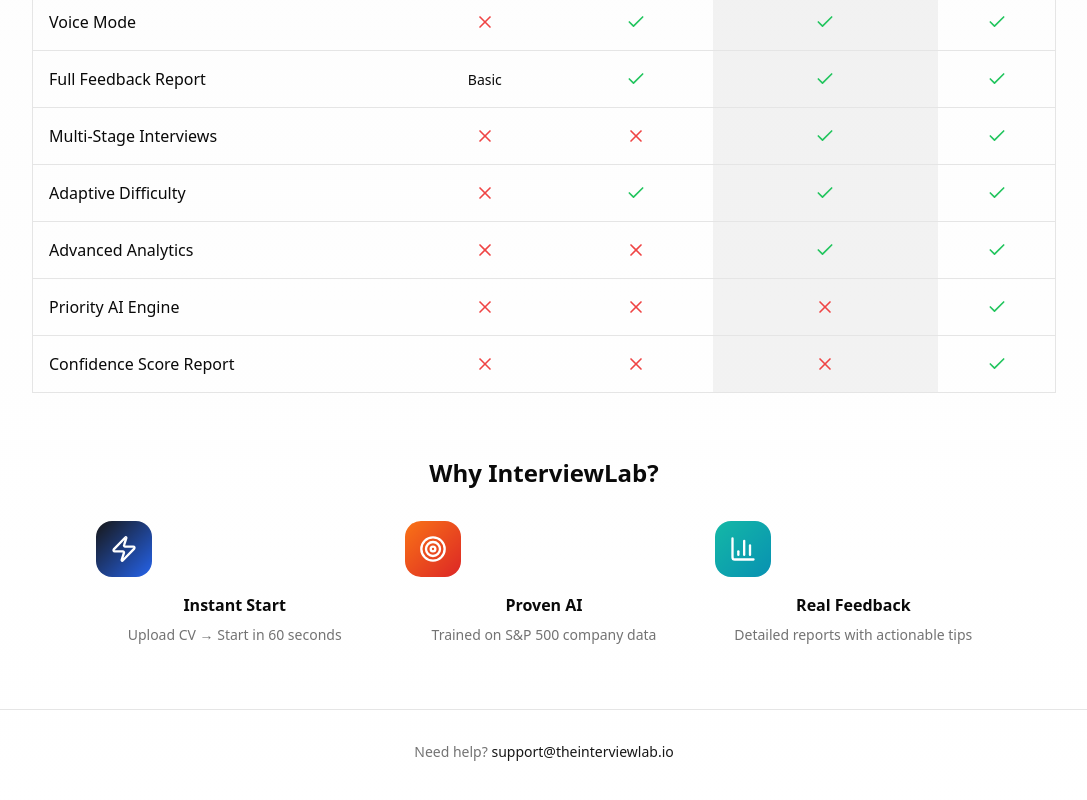
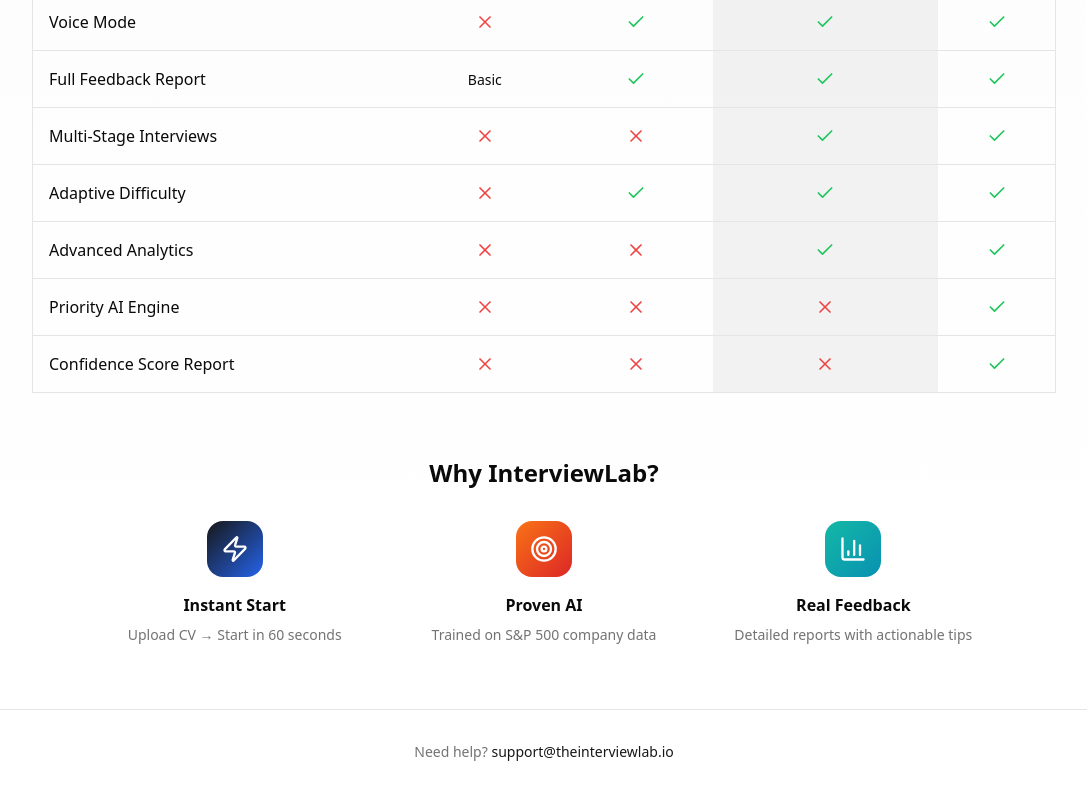
Before and after one commit to athlosconsultants/InterviewLab, a Next.js app: page /pricing in a window 1280 px wide. Shown: the part 1277-2077 px from the top of the page, without its empty margins (96-1183 px from the left). Built offline with nearby package versions, Linux system fonts and the light colour scheme; no server answers.

Commit message:
Fix icon positioning to center them on pricing page

```diff
--- a/app/pricing/page.tsx
+++ b/app/pricing/page.tsx
@@ -360,8 +360,8 @@
         >
           <h3 className="text-2xl font-bold mb-8">Why InterviewLab?</h3>
           <div className="grid md:grid-cols-3 gap-8 max-w-4xl mx-auto">
-            <div>
-              <div className="w-14 h-14 bg-gradient-to-br from-primary to-blue-600 rounded-2xl flex items-center justify-center mb-4">
+            <div className="text-center">
+              <div className="w-14 h-14 bg-gradient-to-br from-primary to-blue-600 rounded-2xl flex items-center justify-center mb-4 mx-auto">
                 <Zap className="w-7 h-7 text-white" />
               </div>
               <h4 className="font-semibold mb-2">Instant Start</h4>
@@ -369,8 +369,8 @@
                 Upload CV → Start in 60 seconds
               </p>
             </div>
-            <div>
-              <div className="w-14 h-14 bg-gradient-to-br from-orange-500 to-red-600 rounded-2xl flex items-center justify-center mb-4">
+            <div className="text-center">
+              <div className="w-14 h-14 bg-gradient-to-br from-orange-500 to-red-600 rounded-2xl flex items-center justify-center mb-4 mx-auto">
                 <Target className="w-7 h-7 text-white" />
               </div>
               <h4 className="font-semibold mb-2">Proven AI</h4>
@@ -378,8 +378,8 @@
                 Trained on S&P 500 company data
               </p>
             </div>
-            <div>
-              <div className="w-14 h-14 bg-gradient-to-br from-teal-500 to-cyan-600 rounded-2xl flex items-center justify-center mb-4">
+            <div className="text-center">
+              <div className="w-14 h-14 bg-gradient-to-br from-teal-500 to-cyan-600 rounded-2xl flex items-center justify-center mb-4 mx-auto">
                 <BarChart3 className="w-7 h-7 text-white" />
               </div>
               <h4 className="font-semibold mb-2">Real Feedback</h4>
```
